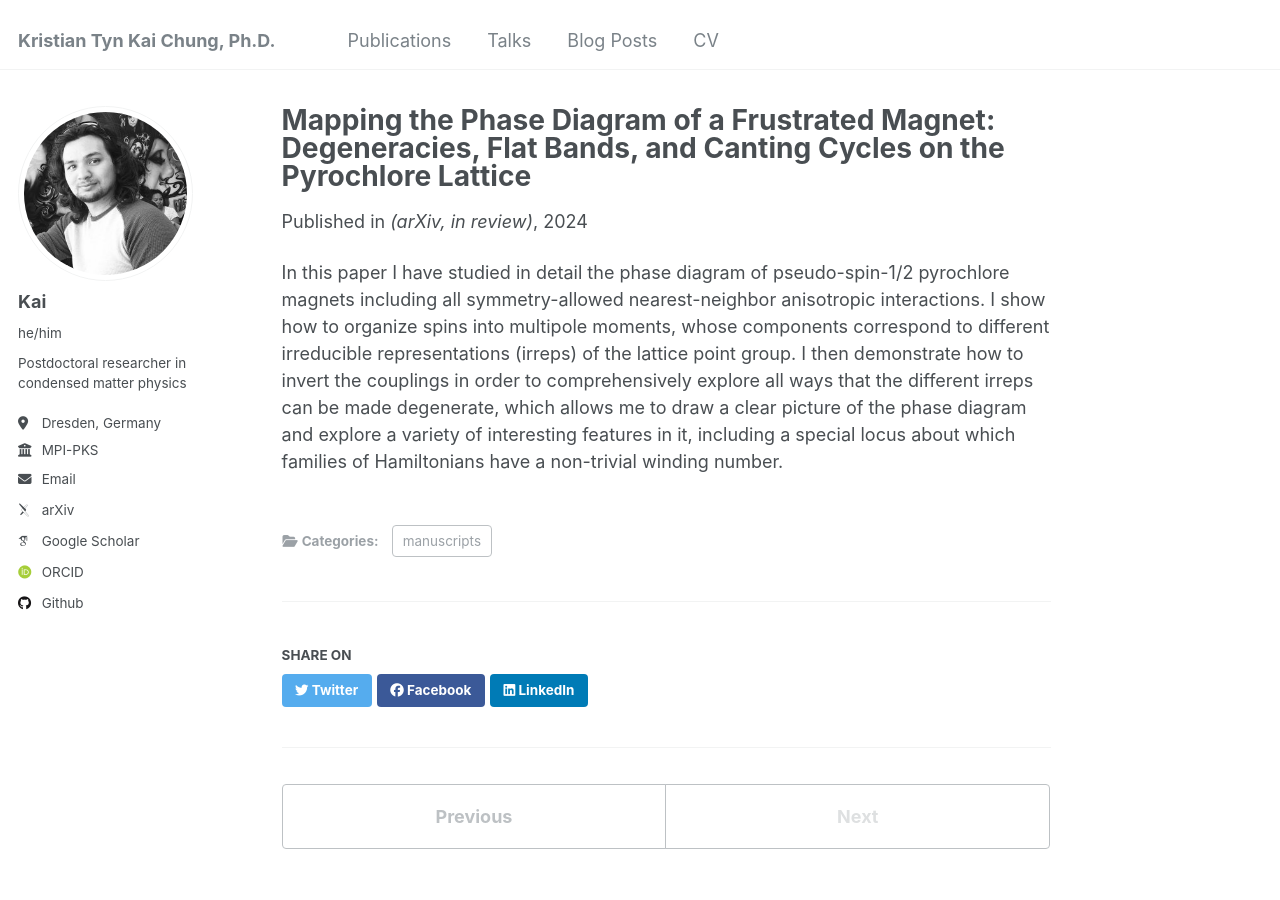
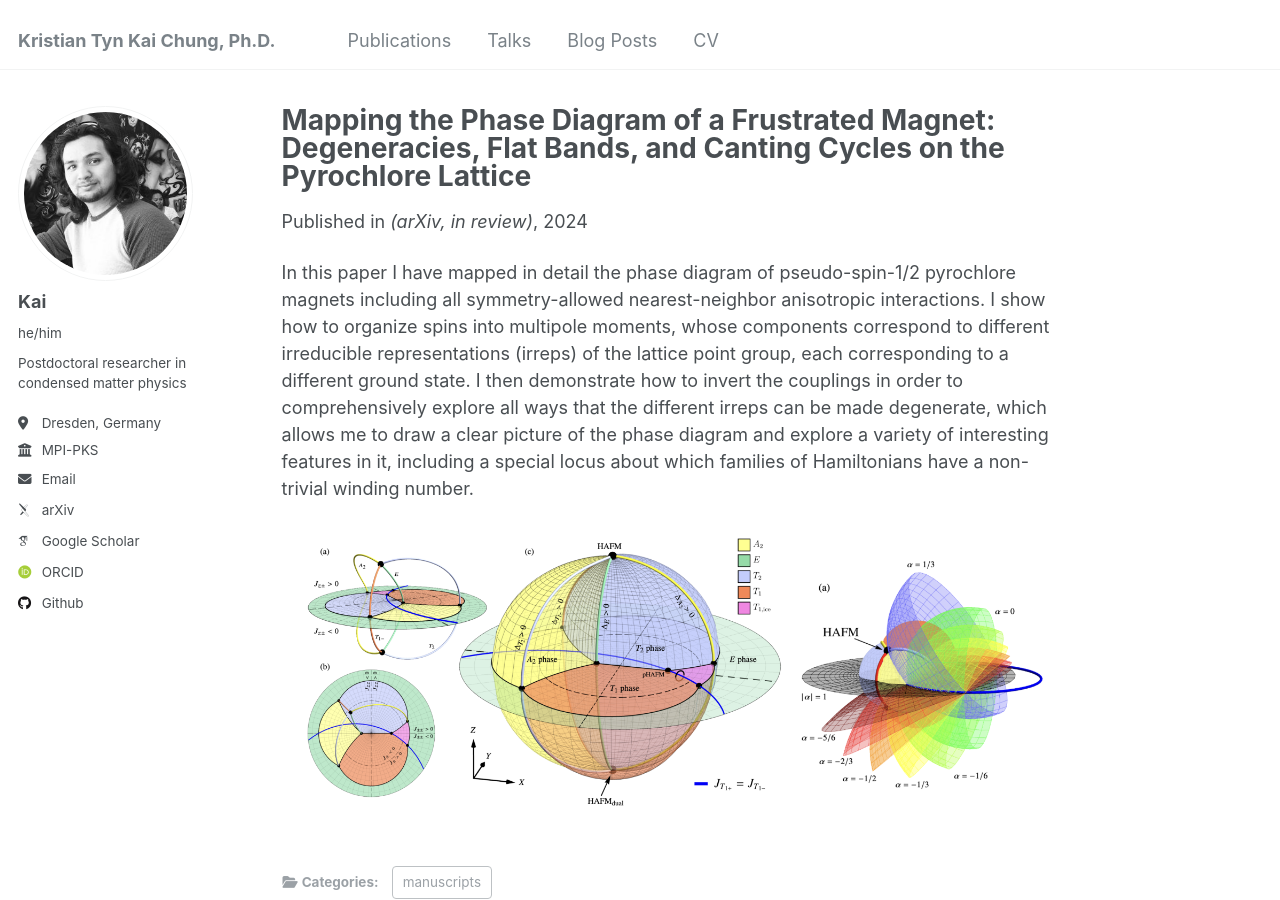
Before and after one commit to ktchung-p/ktchung-p.github.io, a Jekyll site: the page built from _publications/2024-phase_diagram.md, in a window 1280 px wide and 900 px high. Built offline with Jekyll 4.4.1, drawn with Linux system fonts in a browser that asks for light colours; some web fonts are replaced.

Commit message:
added pictures to the publications

```diff
--- a/_publications/2024-phase_diagram.md
+++ b/_publications/2024-phase_diagram.md
@@ -11,4 +11,6 @@ paperurl: 'https://arxiv.org/abs/2411.03429'
 #citation: 'Your Name, You. (2009). &quot;Paper Title Number 1.&quot; <i>Journal 1</i>. 1(1).'
 ---
 
-In this paper I have studied in detail the phase diagram of pseudo-spin-1/2 pyrochlore magnets including all symmetry-allowed nearest-neighbor anisotropic interactions. I show how to organize spins into multipole moments, whose components correspond to different irreducible representations (irreps) of the lattice point group. I then demonstrate how to invert the couplings in order to comprehensively explore all ways that the different irreps can be made degenerate, which allows me to draw a clear picture of the phase diagram and explore a variety of interesting features in it, including a special locus about which families of Hamiltonians have a non-trivial winding number.
+In this paper I have mapped in detail the phase diagram of pseudo-spin-1/2 pyrochlore magnets including all symmetry-allowed nearest-neighbor anisotropic interactions. I show how to organize spins into multipole moments, whose components correspond to different irreducible representations (irreps) of the lattice point group, each corresponding to a different ground state. I then demonstrate how to invert the couplings in order to comprehensively explore all ways that the different irreps can be made degenerate, which allows me to draw a clear picture of the phase diagram and explore a variety of interesting features in it, including a special locus about which families of Hamiltonians have a non-trivial winding number.
+
+![a map of the phase diagram](https://ktchung-p.github.io/images/2024-phase-diagram-pyro.png)
```
Also changed, not shown: _publications/2017-Coulomb-Flux-Tube.md (+2 -0 lines), _publications/2022-Polarized_Neutron_Flat_Bands.md (+2 -0 lines), _publications/2024-2-form-spin-liquids.md (+3 -1 lines), _publications/2024-Higgs_Boundaries.md (+2 -0 lines), _talks/2023-2-form.md (+1 -1 lines), images/2-form-figures.png (added), images/2024-phase-diagram-Higgs.png (added), images/2024-phase-diagram-pyro.png (added), images/coulomb-flux-tube.png (added), images/polarized-neutron-spin-ice.png (added).
